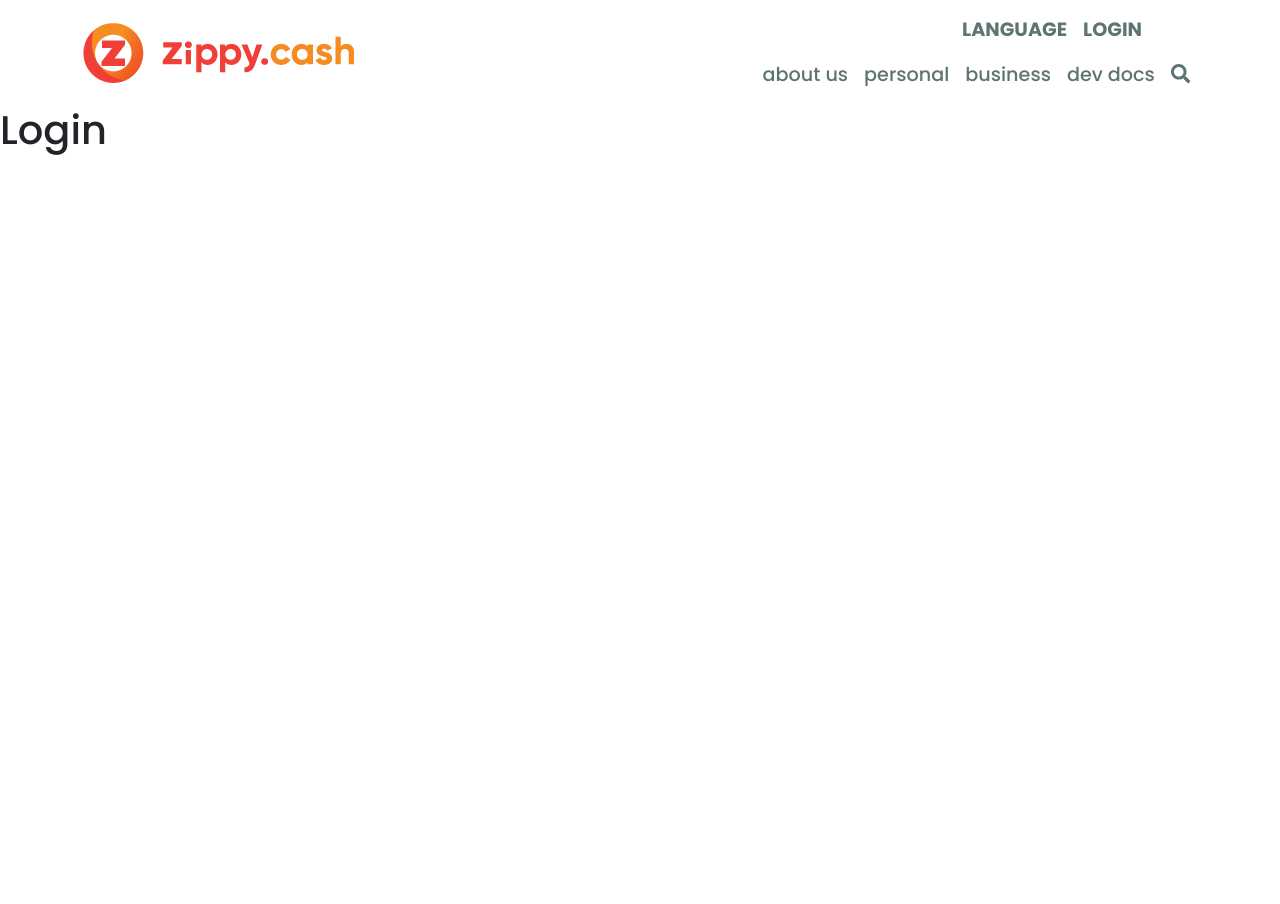
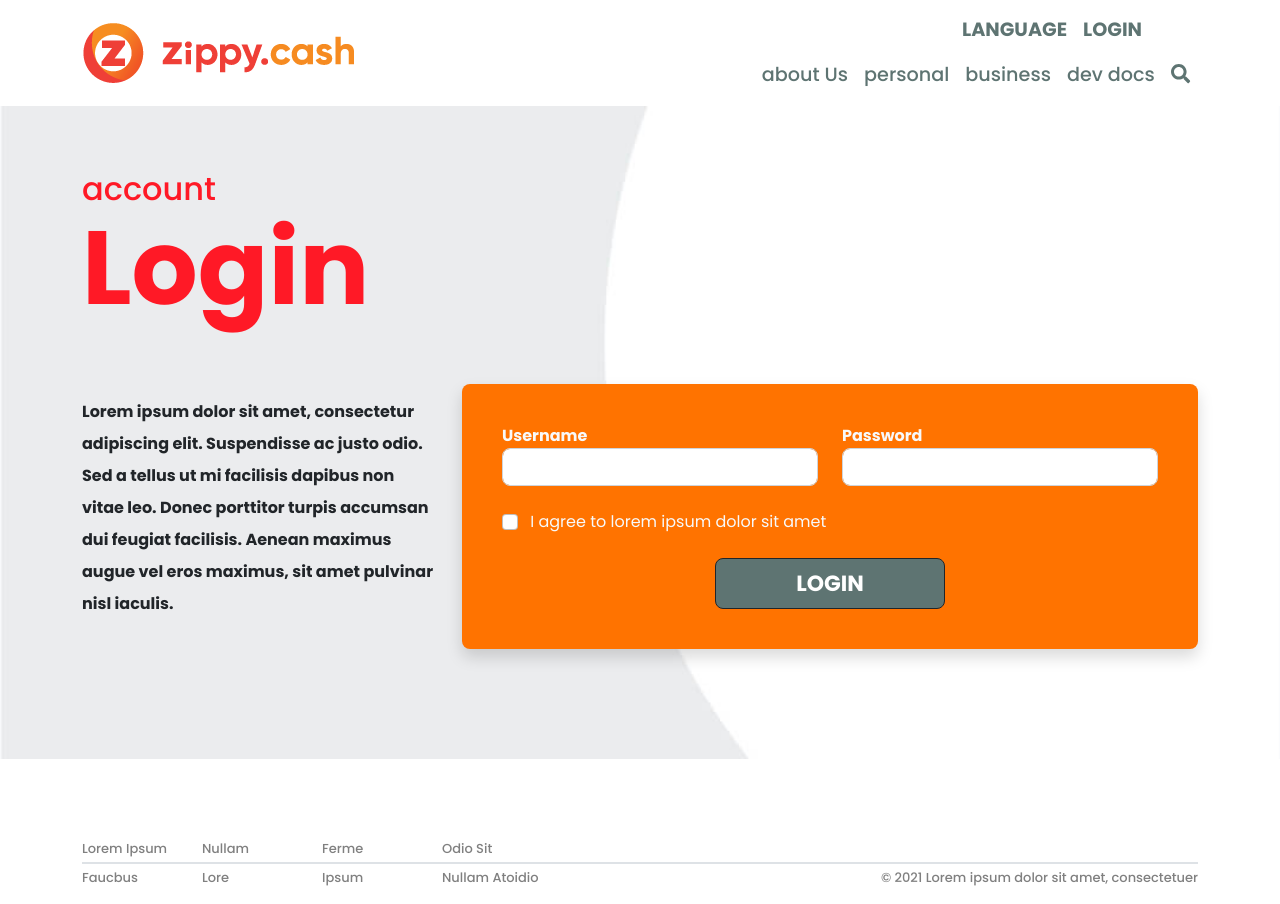
Before and after one commit to RB74/Z-Retail-Web, a React (Create React App) app: page /login in a window 1280 px wide. Before the commit the page ends 800 px from the top, so only its background shows below. Built offline with nearby package versions, Linux system fonts and the light colour scheme.

Commit message:
ported login.html to Login.tsx

```diff
--- a/src/Header.tsx
+++ b/src/Header.tsx
@@ -25,7 +25,7 @@ export default function Header() {
           </ul>
           <ul className="navbar-nav ms-auto mb-2 mb-lg-0">
             <li className="nav-item">
-              <Link to="about" className="nav-link" aria-current="page">about us</Link>
+              <Link to="about" className="nav-link" aria-current="page">about Us</Link>
             </li>
             <li className="nav-item">
               <Link to="personal" className="nav-link" aria-current="page">personal</Link>
--- a/src/Login.tsx
+++ b/src/Login.tsx
@@ -1,5 +1,108 @@
+import Circle_White_01 from './assets/img/background/Circle_White-01.jpg';
+
 export default function Login() {
   return (
-    <h1>Login</h1>
+    <div>
+      <main>
+        <div className="bg-light" style={{ backgroundImage: `url(${Circle_White_01})`, backgroundSize: 'cover' }}>
+          <div className="container">
+            <div className="row py-4">
+              <div className="col-12 col-md-3">
+                <div className="mb-3">
+                  <h2 className="redtitle" style={{ fontWeight: 500, paddingTop: '40px' }}>account</h2>
+                  <h1 className="redtitle hero-heading display-3 ">Login</h1>
+                </div>
+              </div>
+            </div>
+            <div className="row mt-4 align-items-center">
+              <div className="col-12 col-md-12 col-lg-4">
+                <div className="row">
+                  <div className="col-12">
+                    <p className="fw-bold text-dark line-height-double">Lorem ipsum dolor sit amet, consectetur adipiscing elit. Suspendisse ac justo odio. Sed a tellus ut mi facilisis dapibus non vitae leo. Donec porttitor turpis accumsan dui feugiat
+                      facilisis. Aenean maximus augue vel eros maximus, sit amet pulvinar nisl iaculis.</p>
+                  </div>
+                </div>
+              </div>
+              <div className="col-12 col-md-12 col-lg-8">
+                <div className="card formcurve border-0 p-4 shadow">
+                  <div className="card-body">
+                    <form action="#" method="post">
+                      <div className="row">
+                        <div className="col-12 col-md-6 mb-4">
+                          <label htmlFor="username" className="text-light fw-bold">Username</label>
+                          <input type="text" id="username" className="form-control formcurve" />
+                        </div>
+                        <div className="col-12 col-md-6 mb-4">
+                          <label htmlFor="password" className="text-light fw-bold">Password</label>
+                          <input type="password" id="password" className="form-control formcurve" />
+                        </div>
+                        <div className="col-12 mb-4">
+                          <input type="checkbox" id="tos" className="me-2 form-check-input formcurve" />{' '}
+                          <label htmlFor="tos" className="text-light">I agree to lorem ipsum dolor sit amet</label>
+                        </div>
+                      </div>
+                      <div className="row">
+                        <div className="col-12 text-center">
+                          <button className="text-uppercase px-5-wide py-2 btn btn-dark formcurve" style={{ fontSize: '22px', fontWeight: 700, backgroundColor: '#5E7472' }} type="submit">
+                            Login
+                          </button>
+                        </div>
+                      </div>
+                    </form>
+                  </div>
+                </div>
+              </div>
+            </div>
+          </div>
+          <div className="spacingmedium"></div>
+        </div>
+      </main>
+      <footer className="container mb-3">
+        {/* Tab and desktop footer */}
+        <div className="d-none d-md-block">
+          <div className="d-flex justify-content-between border-bottom">
+            <div className="">
+              <div className="footer-link mb-1"><a href="#" className="text-decoration-none">Lorem Ipsum</a></div>
+              <div className="footer-link mb-1"><a href="#" className="text-decoration-none">Nullam</a></div>
+              <div className="footer-link mb-1"><a href="#" className="text-decoration-none">Ferme</a></div>
+              <div className="footer-link mb-1"><a href="#" className="text-decoration-none">Odio Sit</a></div>
+            </div>
+          </div>
+          <div className="d-flex justify-content-between border-top">
+            <div className="">
+              <div className="footer-link mt-1"><a href="#" className="text-decoration-none">Faucbus</a></div>
+              <div className="footer-link mt-1"><a href="#" className="text-decoration-none">Lore</a></div>
+              <div className="footer-link mt-1"><a href="#" className="text-decoration-none">Ipsum</a></div>
+              <div className="footer-link mt-1"><a href="#" className="text-decoration-none">Nullam Atoidio</a></div>
+            </div>
+            <div className="copyright mt-1">
+              <span className="text-decoration-none">© 2021 Lorem ipsum dolor sit amet, consectetuer</span>
+            </div>
+          </div>
+        </div>
+        {/* mobile only footer */}
+        <div className="d-block d-md-none">
+          <div className="d-flex border-bottom">
+            <div className="d-flex flex-column me-3">
+              <div className="footer-link mb-1"><a href="#" className="text-decoration-none">Lorem Ipsum</a></div>
+              <div className="footer-link mb-1"><a href="#" className="text-decoration-none">Nullam</a></div>
+              <div className="footer-link mb-1"><a href="#" className="text-decoration-none">Ferme</a></div>
+              <div className="footer-link mb-1"><a href="#" className="text-decoration-none">Odio Sit</a></div>
+            </div>
+            <div className="d-flex flex-column me-2">
+              <div className="footer-link mb-1"><a href="#" className="text-decoration-none">Faucbus</a></div>
+              <div className="footer-link mb-1"><a href="#" className="text-decoration-none">Lore</a></div>
+              <div className="footer-link mb-1"><a href="#" className="text-decoration-none">Ipsum</a></div>
+              <div className="footer-link mb-1"><a href="#" className="text-decoration-none">Nullam Atoidio</a></div>
+            </div>
+          </div>
+          <div className="d-flex justify-content-end border-top">
+            <div className="copyright mt-2 text-end small">
+              <span className="text-decoration-none">© 2021 Lorem ipsum dolor sit amet, consectetuer</span>
+            </div>
+          </div>
+        </div>
+      </footer>
+    </div>
   );
 }
```
